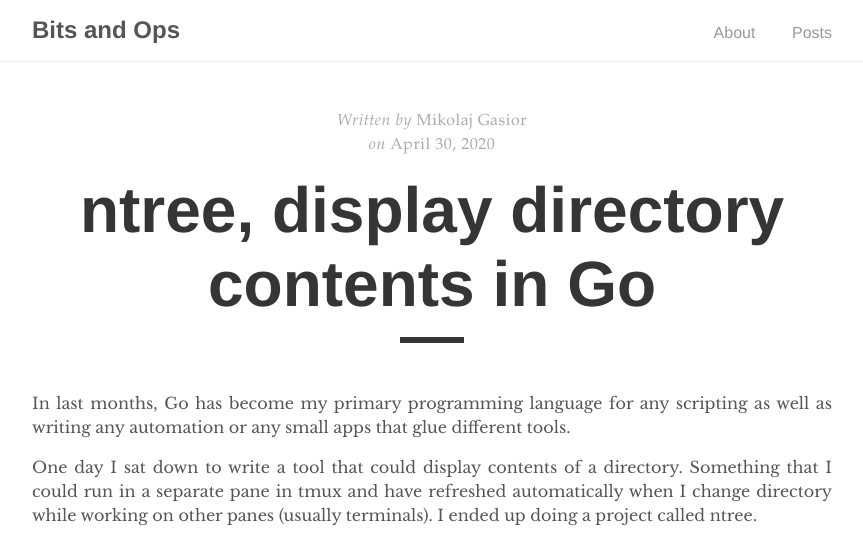
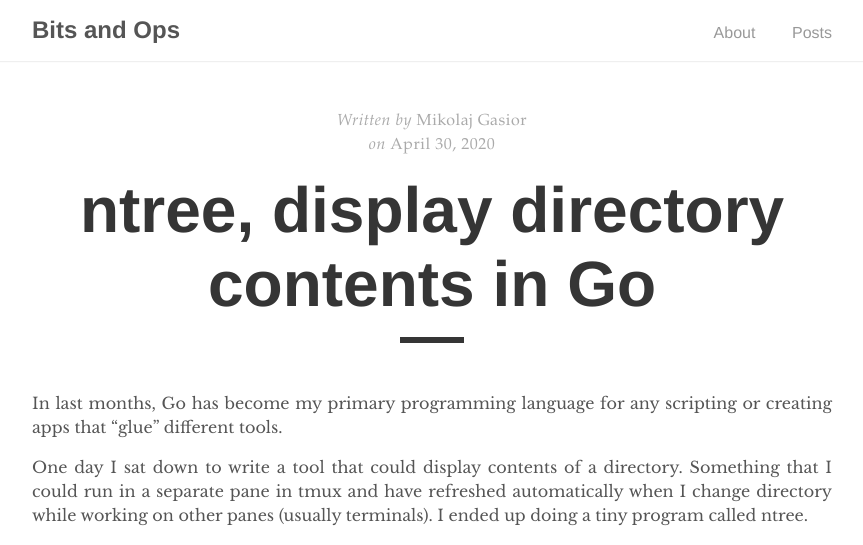
Before and after one commit to gasiordev/gasiordev.github.io, a Jekyll site: the page built from _posts/2020-04-30-ntree-display-directory-contents-in-go.md, in a window 1280 px wide. Shown: the top 545 px of the page, without its empty margins (208-1071 px from the left). Built offline with Jekyll 4.4.1, drawn with Linux system fonts in a browser that asks for light colours.

Commit message:
Update post

```diff
--- a/_posts/2020-04-30-ntree-display-directory-contents-in-go.md
+++ b/_posts/2020-04-30-ntree-display-directory-contents-in-go.md
@@ -5,12 +5,12 @@ author: "Mikolaj Gasior"
 ---
 
 In last months, Go has become my primary programming language for any scripting
-as well as writing any automation or any small apps that glue different tools.
+or creating apps that "glue" different tools.
 
 One day I sat down to write a tool that could display contents of a directory.
 Something that I could run in a separate pane in tmux and have refreshed
 automatically when I change directory while working on other panes (usually
-terminals). I ended up doing a project called ntree.
+terminals). I ended up doing a tiny program called ntree.
 
 Check the simple screenshot (in real life I use much bigger terminal window).
 
```
